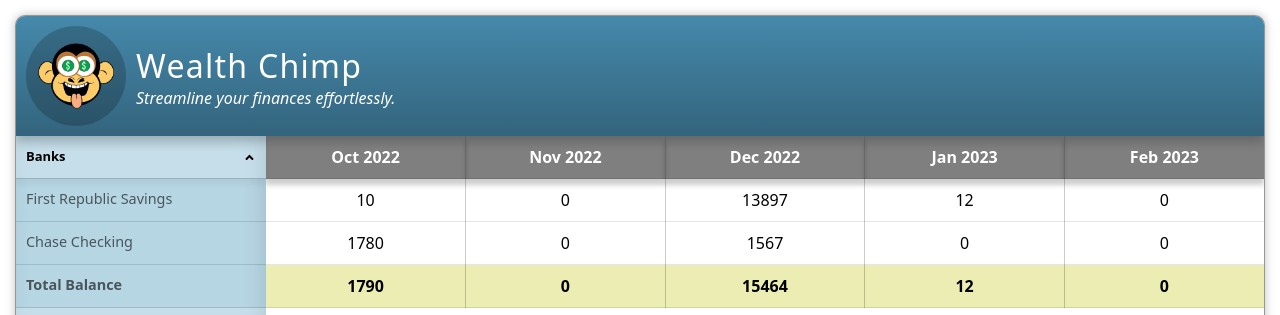
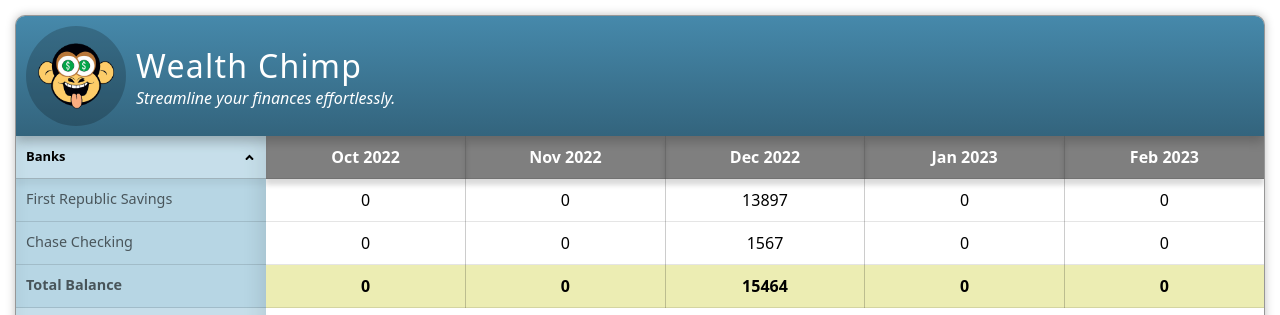
Before and after one commit to rubensanroman/financial-report, a Next.js app: page / in a window 1280 px wide. Shown: the top 315 px of the page. Built offline with nearby package versions, Linux system fonts and the light colour scheme.

Commit message:
A bit more of eye candy

```diff
--- a/src/components/Content/Content.js
+++ b/src/components/Content/Content.js
@@ -7,14 +7,14 @@ const Content = () => {
     isOpen: true,
     list: {
       "First Republic Savings": [
-        { month: "Oct2022", balance: 10 },
+        { month: "Oct2022", balance: 0 },
         { month: "Nov2022", balance: 0 },
         { month: "Dec2022", balance: 13897 },
-        { month: "Jan2023", balance: 12 },
+        { month: "Jan2023", balance: 0 },
         { month: "Feb2023", balance: 0 },
       ],
       "Chase Checking": [
-        { month: "Oct2022", balance: 1780 },
+        { month: "Oct2022", balance: 0 },
         { month: "Nov2022", balance: 0 },
         { month: "Dec2022", balance: 1567 },
         { month: "Jan2023", balance: 0 },
@@ -176,7 +176,7 @@ const Content = () => {
                 </>
               )}
               <tr>
-                <td colSpan={5}></td>
+                <td className={styles.separator} colSpan={5}></td>
               </tr>
               {expenses.isOpen && (
                 <>
--- a/src/components/Content/Content.module.scss
+++ b/src/components/Content/Content.module.scss
@@ -85,11 +85,11 @@
             background: rgba(0, 0, 0, .5);
             border-bottom: 1px rgba(0, 0, 0, .1) solid;
             border-right: 1px rgba(0, 0, 0, .1) solid;
-            box-shadow: 0px 6px 5px 0px rgba(0, 0, 0, .1);
+            box-shadow: 0px 6px 5px 0px rgba(0, 0, 0, .15);
             color: white;
             height: $rowHeight;
-            -moz-box-shadow: 0px 6px 5px 0px rgba(0, 0, 0, .2);
-            -webkit-box-shadow: 0px 6px 5px 0px rgba(0, 0, 0, .2);
+            -moz-box-shadow: 0px 6px 5px 0px rgba(0, 0, 0, .15);
+            -webkit-box-shadow: 0px 6px 5px 0px rgba(0, 0, 0, .15);
 
             &:last-child {
               border-right: 0;
@@ -110,6 +110,12 @@
               font-weight: bold;
             }
 
+            &.separator {
+              box-shadow: 0px 6px 5px 0px rgba(0, 0, 0, .05);
+              -moz-box-shadow: 0px 6px 5px 0px rgba(0, 0, 0, .05);
+              -webkit-box-shadow: 0px 6px 5px 0px rgba(0, 0, 0, .05);
+            }
+
             &:last-child {
               border-right: 0;
             }
```
